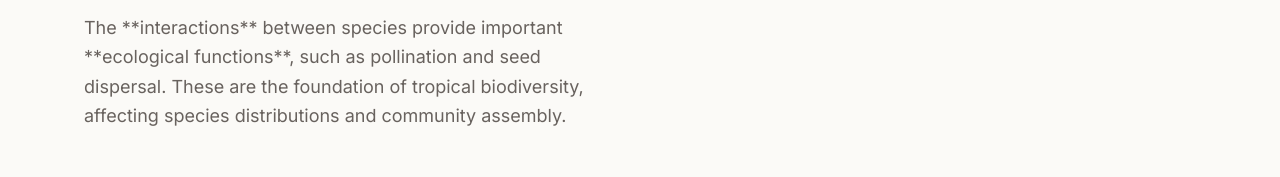
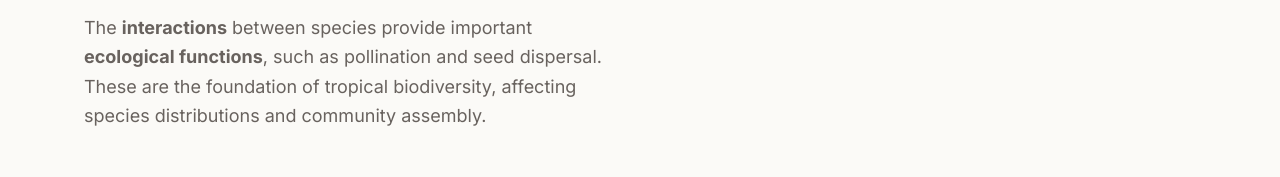
Before and after one commit to SpaCE-Lab-MSU/LaSelvaMetaNetwork.github.io, an Astro site: page / in a window 1280 px wide. Shown: the part 623-800 px from the top of the page. Built offline with nearby package versions, Linux system fonts and the light colour scheme; Astro itself is replaced by a stand-in of ours; no server answers.

Commit message:
Update index.astro

```diff
--- a/src/pages/index.astro
+++ b/src/pages/index.astro
@@ -71,7 +71,7 @@ const latest = (await sortedPosts()).filter((post) => post.slug !== featured.slu
         </h2>
 
         <p class="mt-4 text-lg leading-relaxed text-muted-foreground">
-            The **interactions** between species provide important **ecological functions**, such as pollination and seed dispersal. These are the foundation of tropical biodiversity, affecting species
+            The <strong>interactions</strong> between species provide important <strong>ecological functions</strong>, such as pollination and seed dispersal. These are the foundation of tropical biodiversity, affecting species
             distributions and community assembly.
       </p>
       </div>
```
